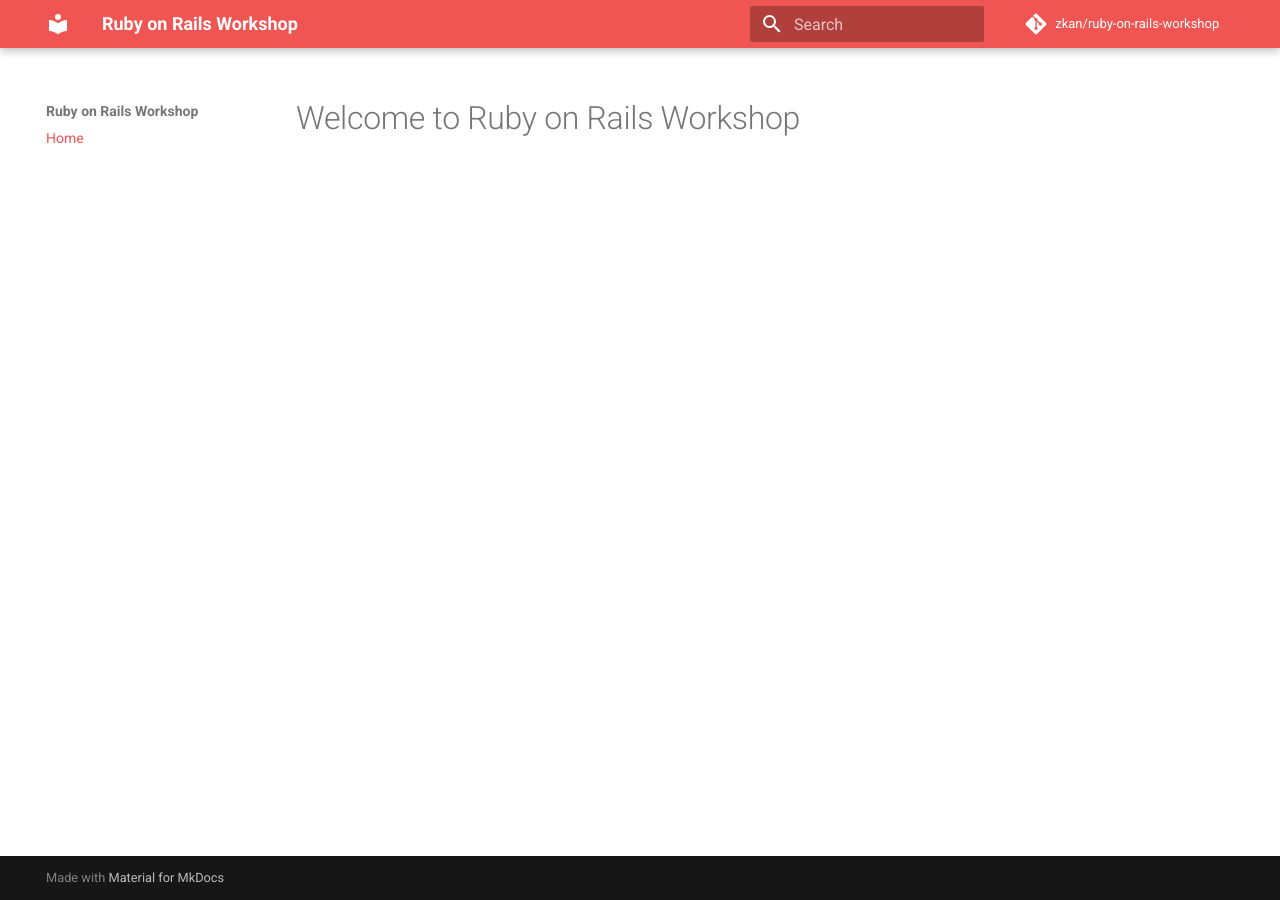
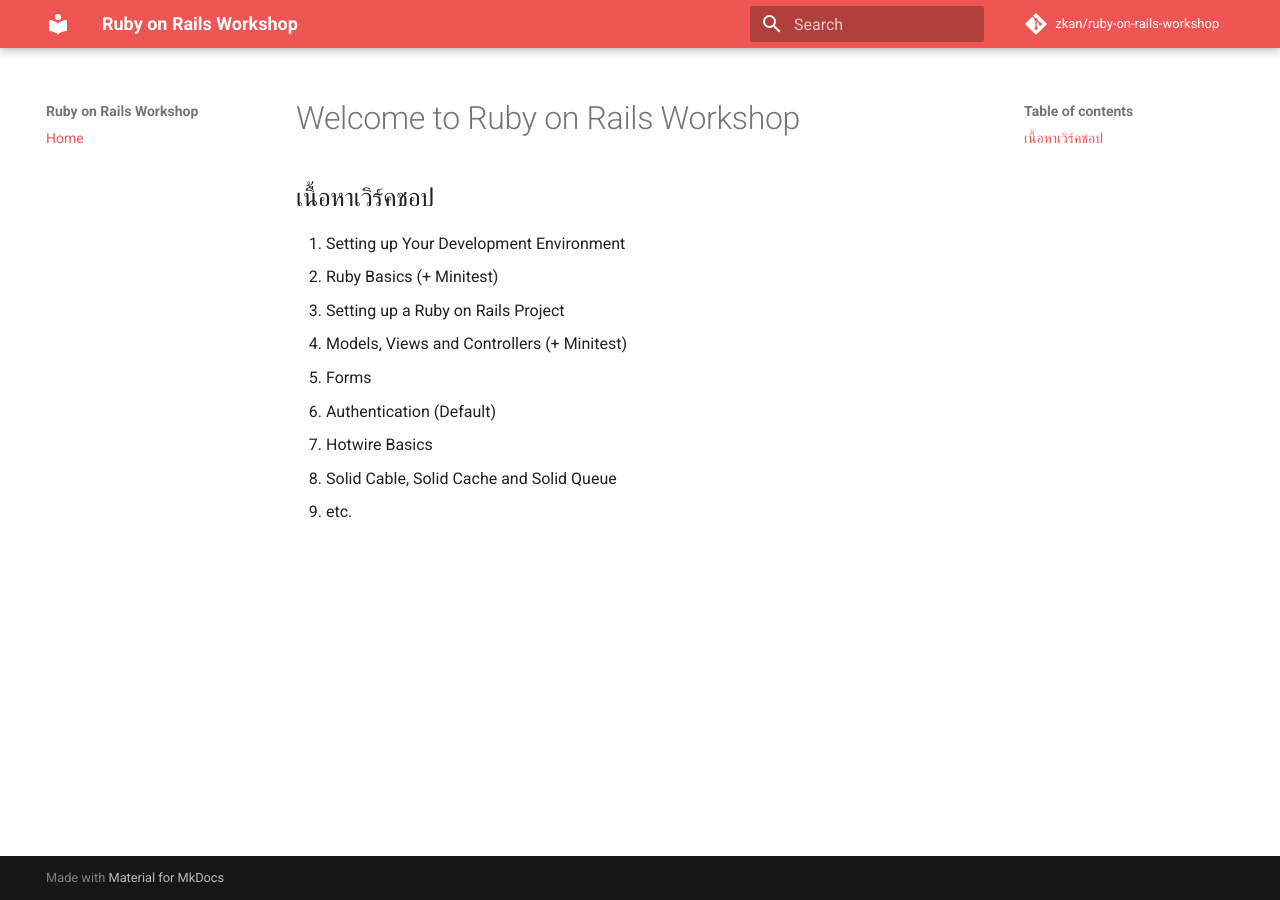
Before and after one commit to zkan/rails-unpacked-and-demystified-workshop, an MkDocs documentation site: the page built from docs/index.md, in a window 1280 px wide. Built offline with MkDocs 1.6.1 and Material for MkDocs 9.7.7, drawn with Linux system fonts in a browser that asks for light colours; comment, search, counter and statistics services are not loaded.

Commit message:
Add table of content

```diff
--- a/docs/index.md
+++ b/docs/index.md
@@ -1 +1,13 @@
 # Welcome to Ruby on Rails Workshop
+
+## เนื้อหาเวิร์คชอป
+
+1. Setting up Your Development Environment
+1. Ruby Basics (+ Minitest)
+1. Setting up a Ruby on Rails Project
+1. Models, Views and Controllers (+ Minitest)
+1. Forms
+1. Authentication (Default)
+1. Hotwire Basics
+1. Solid Cable, Solid Cache and Solid Queue
+1. etc.
```
